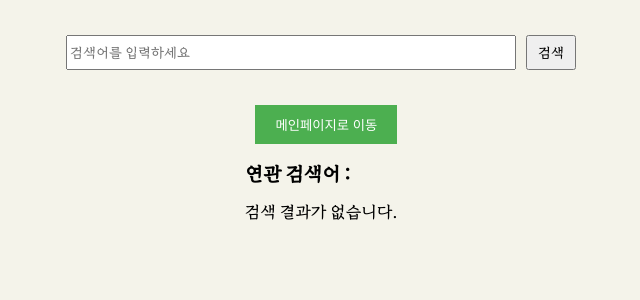
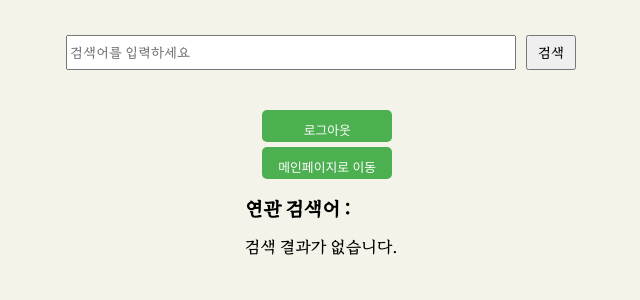
Before and after one commit to CSID-DGU/2023-1-OSSP1-AverageAge25-4, a Django app: template Backend/dgunotice/templates/searchPage.html in a window 1280 px wide. Shown: the top 300 px of the page, without its empty margins (319-959 px from the left). Run offline with Django 4.2, Linux system fonts and the light colour scheme; the template is opened without the code that fills it, so the values that code supplies are empty; some web fonts are replaced.

Commit message:
로그아웃 버튼 추가

```diff
--- a/Backend/dgunotice/templates/mainPageTest.html
+++ b/Backend/dgunotice/templates/mainPageTest.html
@@ -22,6 +22,10 @@
     <div class="middle">
         <p2>
             <button id="openModalButton" class="order" type="submit" >공지사항 순서 변경</button>
+
+            <form  method="POST" action="{% url 'Login' %}" >
+             <button id="Logout" type="submit">로그아웃</button>
+             </form>
 
             <div id="myModal" class="modal">
                 <div class="modal-content">
--- a/Backend/dgunotice/templates/searchPage.html
+++ b/Backend/dgunotice/templates/searchPage.html
@@ -12,9 +12,14 @@
     <div class="down-container">
 
     <div class="down">
+        <div class="btn-group">
+             <form class="Logout" method="POST" action="{% url 'Login' %}" >
+             <button type="submit">로그아웃</button>
+             </form>
              <a class="ToMain" href="http://127.0.0.1:8000/mainPage/">
              <button type="button">메인페이지로 이동</button>
              </a>
+        </div>
     <h3>
         연관 검색어 :
         {% for keyword_similar in keywords_similar %}
--- a/Backend/static/css/MainPage.css
+++ b/Backend/static/css/MainPage.css
@@ -375,13 +375,17 @@ li{
 }
 
 /* Style the button to open the modal */
-#openModalButton {
+#openModalButton, #Logout {
   background-color: #4caf50;
   color: white;
   padding: 10px 20px;
   border: none;
   cursor: pointer;
+  margin:5px;
+  font-family: 'DU';
+  width: 160px;
 }
+
 
 /* Style the modal container */
 .modal {
--- a/Backend/static/css/SearchPage.css
+++ b/Backend/static/css/SearchPage.css
@@ -58,17 +58,25 @@ a{
     color: black;
     font-size: 0.9em;
 }
-.ToMain {
+
+
+
+.ToMain,.Logout {
     display : flex;
     justify-content: right;
     text-decoration: none;
     color: black;
+    margin:5px;
 }
 
-.ToMain button {
+.ToMain button,.Logout button {
   background: #4caf50;
   color: white;
-  padding: 10px 20px;
+  padding: 10px 10px;
   border: none;
   cursor: pointer;
+  width: 130px;
+  height: 32px;
+  border-radius:5px;
+  font-size: 0.8rem;
 }
```
